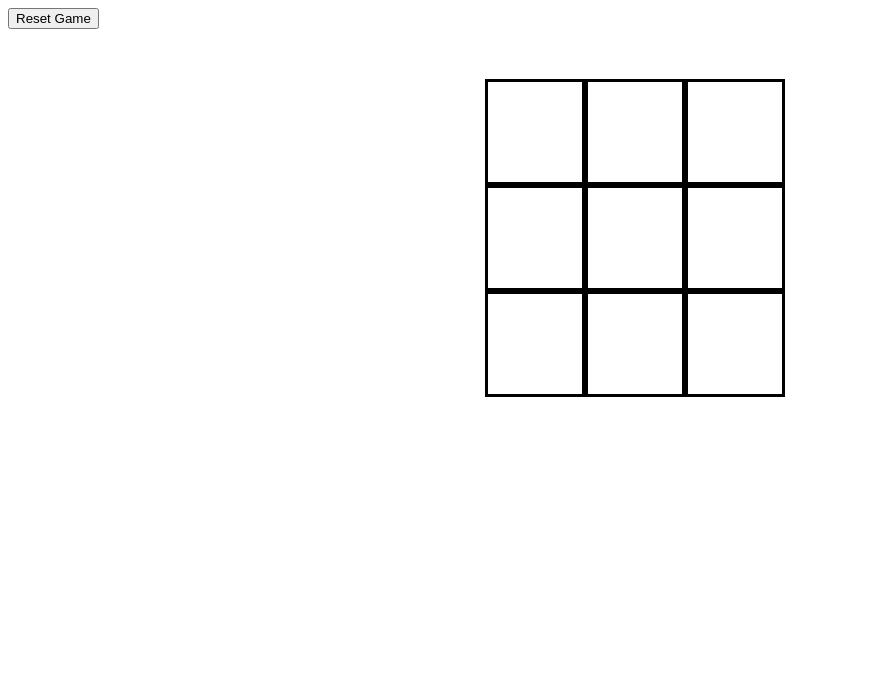
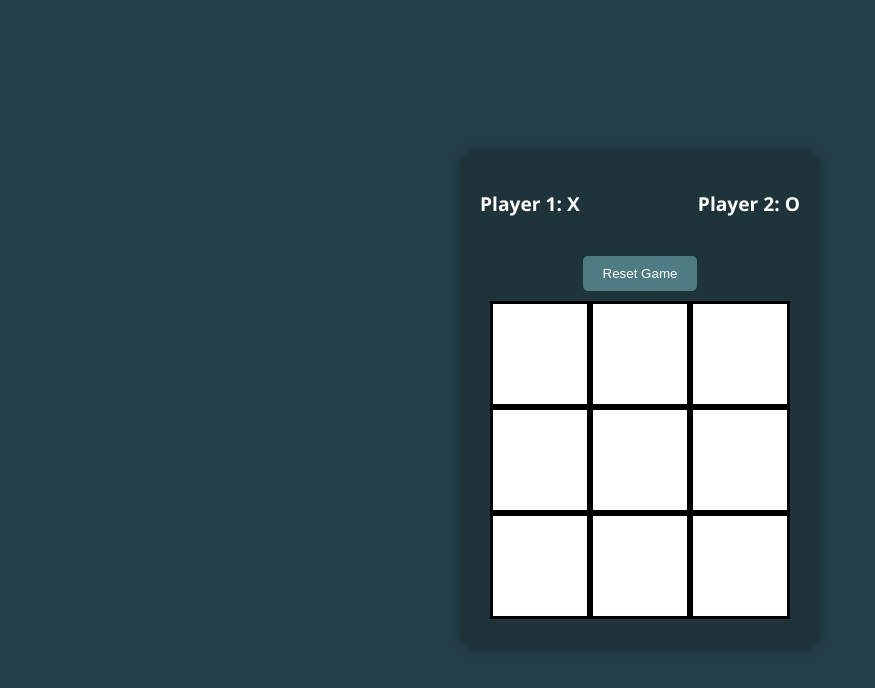
Before and after one commit to Maroosh-Gillani/tic-tac-toe, a plain HTML site: page index.html in a window 1280 px wide. Shown: the whole page, without its empty margins (0-875 px from the left). Drawn offline with Linux system fonts and the light colour scheme.

Commit message:
Updated README and css

```diff
--- a/index.html
+++ b/index.html
@@ -10,6 +10,10 @@
 
 <body>
     <div class="container">
+        <div class="instructions">
+            <p>Player 1: X</p>
+            <p>Player 2: O</p>
+        </div>
         <button class="reset-button">Reset Game</button>
         <div id="game-board" class="board">
             <div class="cell"></div>
--- a/script.js
+++ b/script.js
@@ -60,7 +60,7 @@ document.addEventListener('DOMContentLoaded', function () {
                 renderBoard();
                 const winner = checkWinner();
                 if (winner) {
-                    console.log(`${winner} wins!`);
+                    alert(`${winner} wins!`);
                     gameOver = true;
                 } else {
                     switchPlayers();
--- a/style.css
+++ b/style.css
@@ -1,17 +1,65 @@
+body {
+    background-color: #243e49;
+    margin: 0;
+    display: flex;
+    justify-content: center;
+    align-items: center;
+    min-height: 100vh;
+    font-family: 'Segoe UI', Tahoma, Geneva, Verdana, sans-serif;
+}
+
+.container {
+    background-color: #1e333a;
+    border-radius: 1rem;
+    padding: 1.25rem;
+    box-shadow: 0 0 0.625rem rgba(0, 0, 0, 0.3);
+}
+
+.instructions{
+    display: flex;
+    justify-content: space-between;
+    color: white;
+    font-weight: bolder;
+    font-size: larger;
+}
+
 .board {
     display: grid;
-    grid-template-columns: repeat(3, 100px);
+    grid-template-columns: repeat(3, 6.25rem);
     margin: auto;
-    margin-top: 50px;
-    width: 310px;
+    width: 18.75rem;
+    padding: 0.625rem;
+    background-color: #1e333a;
+    border-radius: 0.3125rem;
 }
 
 .cell {
     display: flex;
     justify-content: center;
     align-items: center;
-    font-size: 24px;
-    border: 3px solid black;
-    height: 100px;
+    font-size: 1.5rem;
+    border: 0.1875rem solid black;
+    height: 6.25rem;
+    cursor: pointer;
+    background-color: white;
+}
+
+.cell:hover {
+    background-color: #7bc8d4;
+}
+
+.reset-button {
+    display: block;
+    margin: auto;
+    margin-top: 1.25rem;
+    background-color: #4f7b82;
+    color: white;
+    border: none;
+    padding: 0.625rem 1.25rem;
+    border-radius: 0.3125rem;
     cursor: pointer;
 }
+
+.reset-button:hover {
+    background-color: #6b979e;
+}
```
Also changed, not shown: 1 other file.
